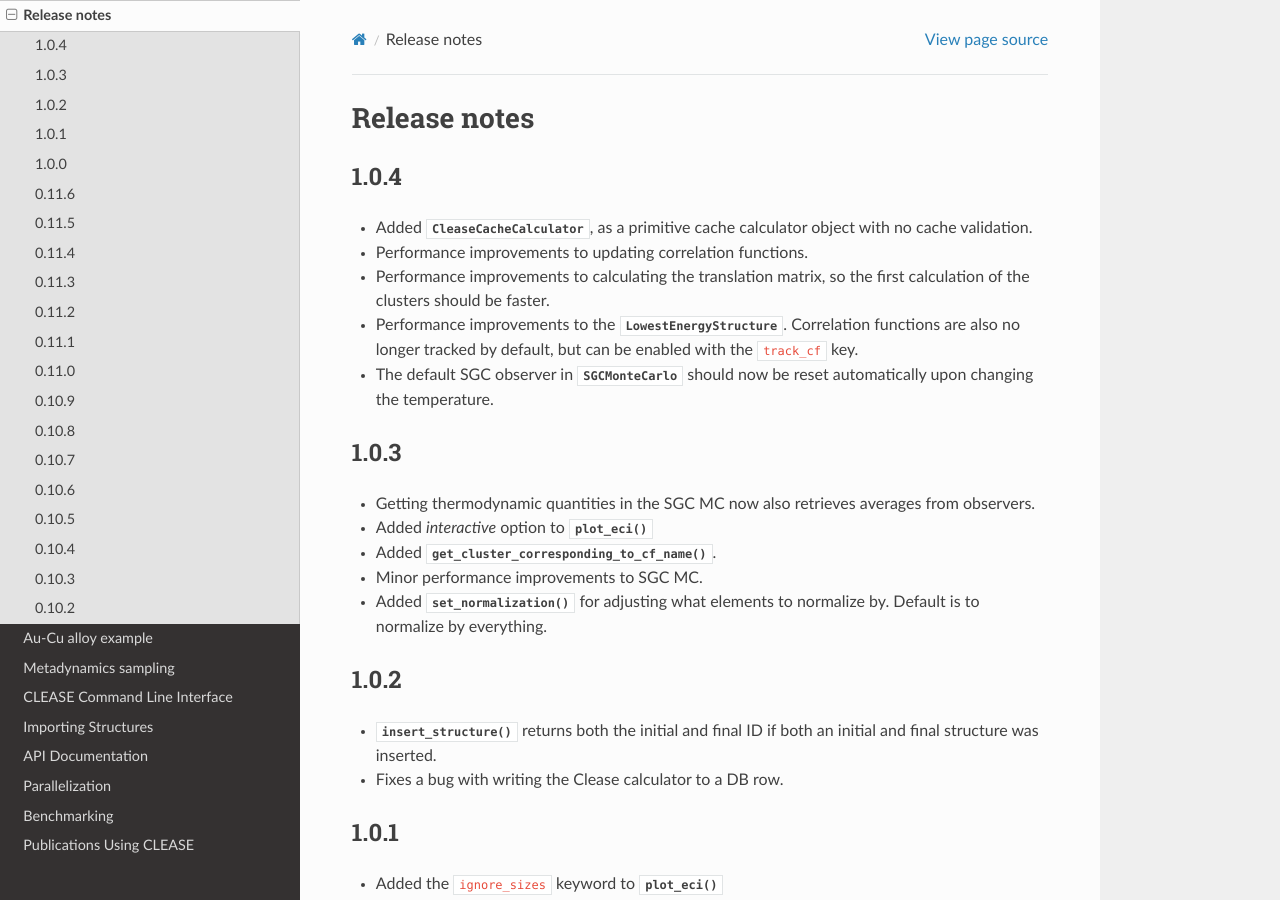
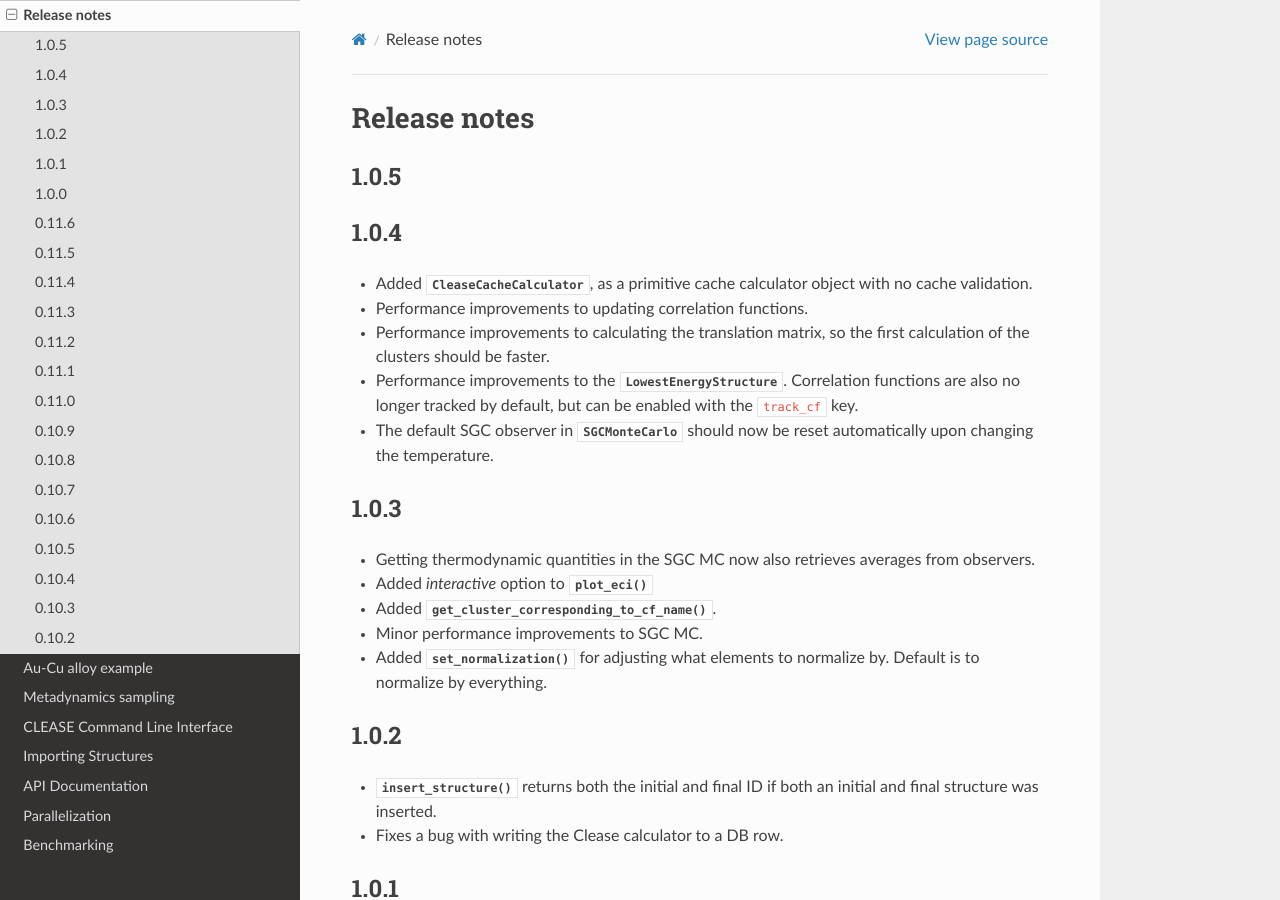
Before and after one commit to wuziqiqiqi/PD, a Sphinx documentation site: the page built from doc/source/releasenotes.rst, in a window 1280 px wide and 900 px high. Built offline with Sphinx 7.4.7 and the Read the Docs theme 2.0.0, drawn with Linux system fonts in a browser that asks for light colours.

Commit message:
MAINT: Bump version to 1.0.5

```diff
--- a/doc/source/releasenotes.rst
+++ b/doc/source/releasenotes.rst
@@ -3,6 +3,10 @@
 =============
 Release notes
 =============
+
+1.0.5
+======
+
 
 1.0.4
 ======
```
Also changed, not shown: 1 other file.
